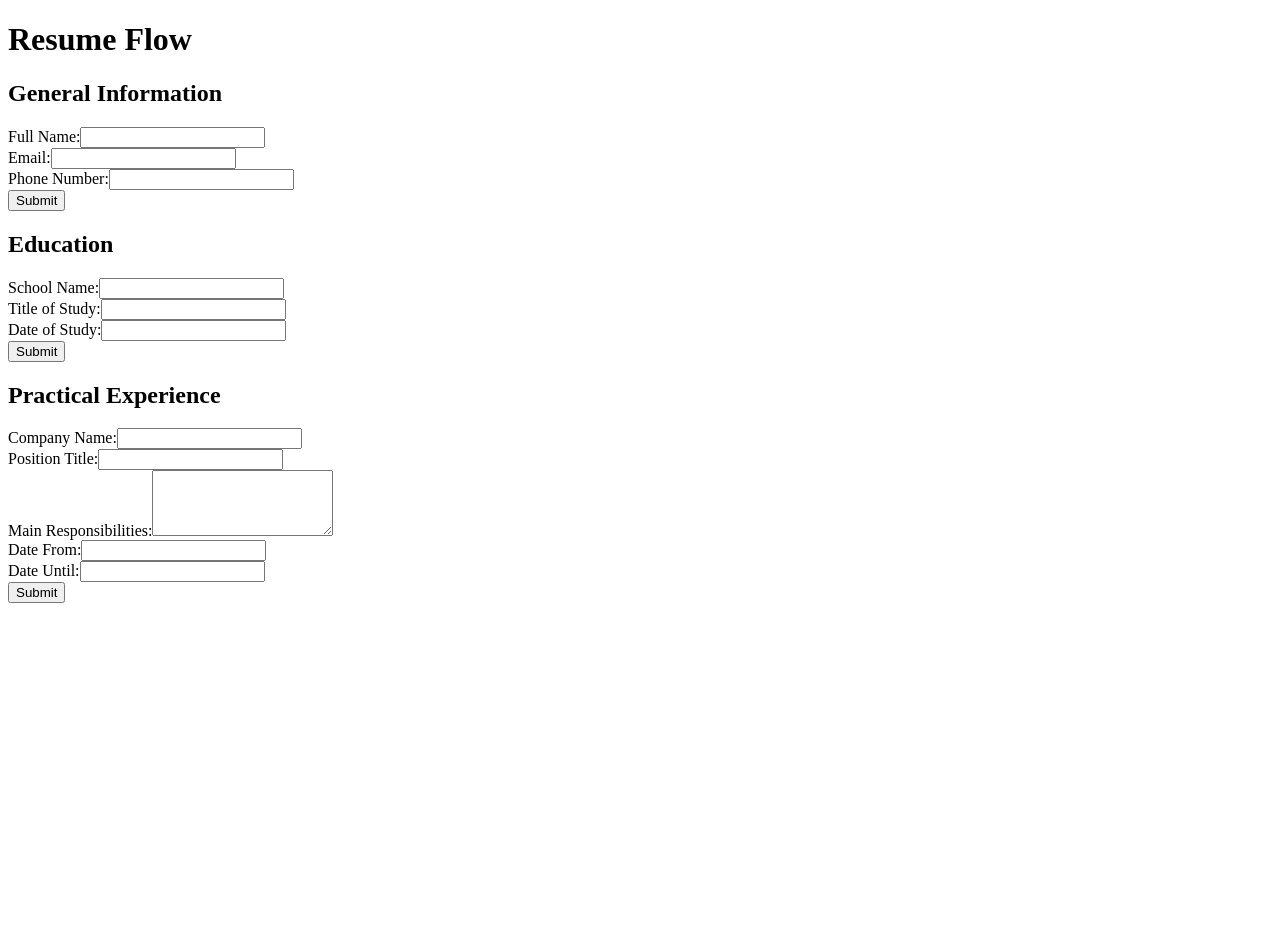
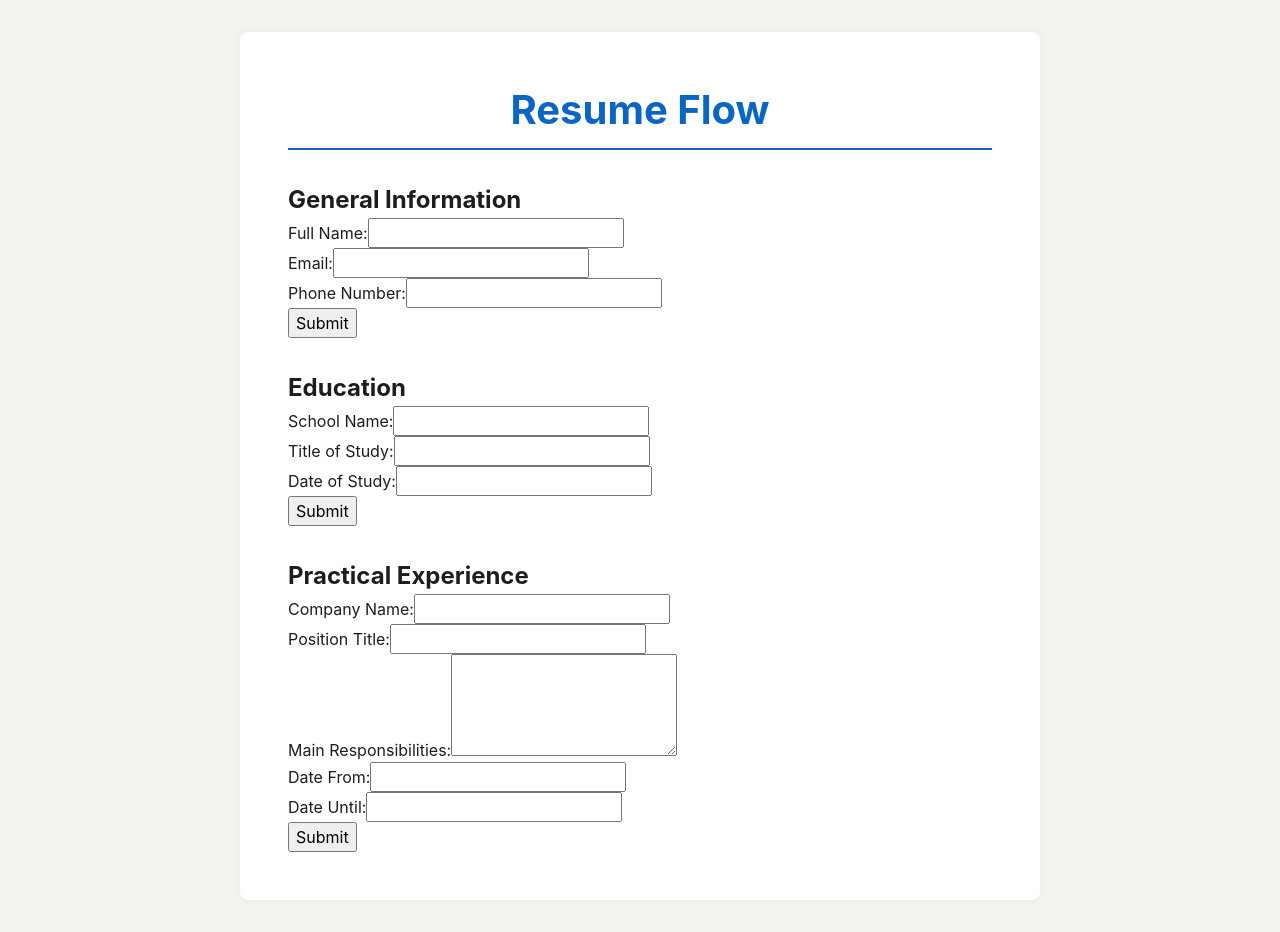
Before and after one commit to LiK-h1n/odin-cv-application, a React (Vite) app: page / in a window 1280 px wide. Before the commit the page ends 800 px from the top, so only its background shows below. Built offline with nearby package versions, Linux system fonts and the light colour scheme.

Commit message:
Add styles to index.css

```diff
--- a/src/index.css
+++ b/src/index.css
@@ -0,0 +1,99 @@
+*,
+*::before,
+*::after {
+  box-sizing: border-box;
+}
+
+*:not(dialog) {
+  margin: 0;
+}
+
+@media (prefers-reduced-motion: no-preference) {
+  html {
+    interpolate-size: allow-keywords;
+  }
+}
+
+body {
+  line-height: 1.5;
+  -webkit-font-smoothing: antialiased;
+}
+
+img,
+picture,
+video,
+canvas,
+svg {
+  display: block;
+  max-width: 100%;
+}
+
+input,
+button,
+textarea,
+select {
+  font: inherit;
+}
+
+p,
+h1,
+h2,
+h3,
+h4,
+h5,
+h6 {
+  overflow-wrap: break-word;
+}
+
+p {
+  text-wrap: pretty;
+}
+h1,
+h2,
+h3,
+h4,
+h5,
+h6 {
+  text-wrap: balance;
+}
+
+#root,
+#__next {
+  isolation: isolate;
+}
+
+:root {
+  --primary-blue: #0a66c2;
+  --text-main: #1d1d1f;
+  --text-muted: #666666;
+  --bg-gray: #f3f2ef;
+  --border-light: #e0e0e0;
+}
+
+body {
+  background-color: var(--bg-gray);
+  color: var(--text-main);
+  font-family:
+    -apple-system, BlinkMacSystemFont, "Segoe UI", Roboto, sans-serif;
+  padding: 2rem 1rem;
+}
+
+#root {
+  max-width: 800px;
+  margin: 0 auto;
+  background-color: white;
+  padding: 3rem;
+  box-shadow: 0 0 10px rgba(0, 0, 0, 0.05);
+  border-radius: 8px;
+  display: flex;
+  flex-direction: column;
+  gap: 2rem;
+}
+
+h1 {
+  text-align: center;
+  color: var(--primary-blue);
+  font-size: 2.5rem;
+  border-bottom: 2px solid var(--primary-blue);
+  padding-bottom: 0.5rem;
+}
```
